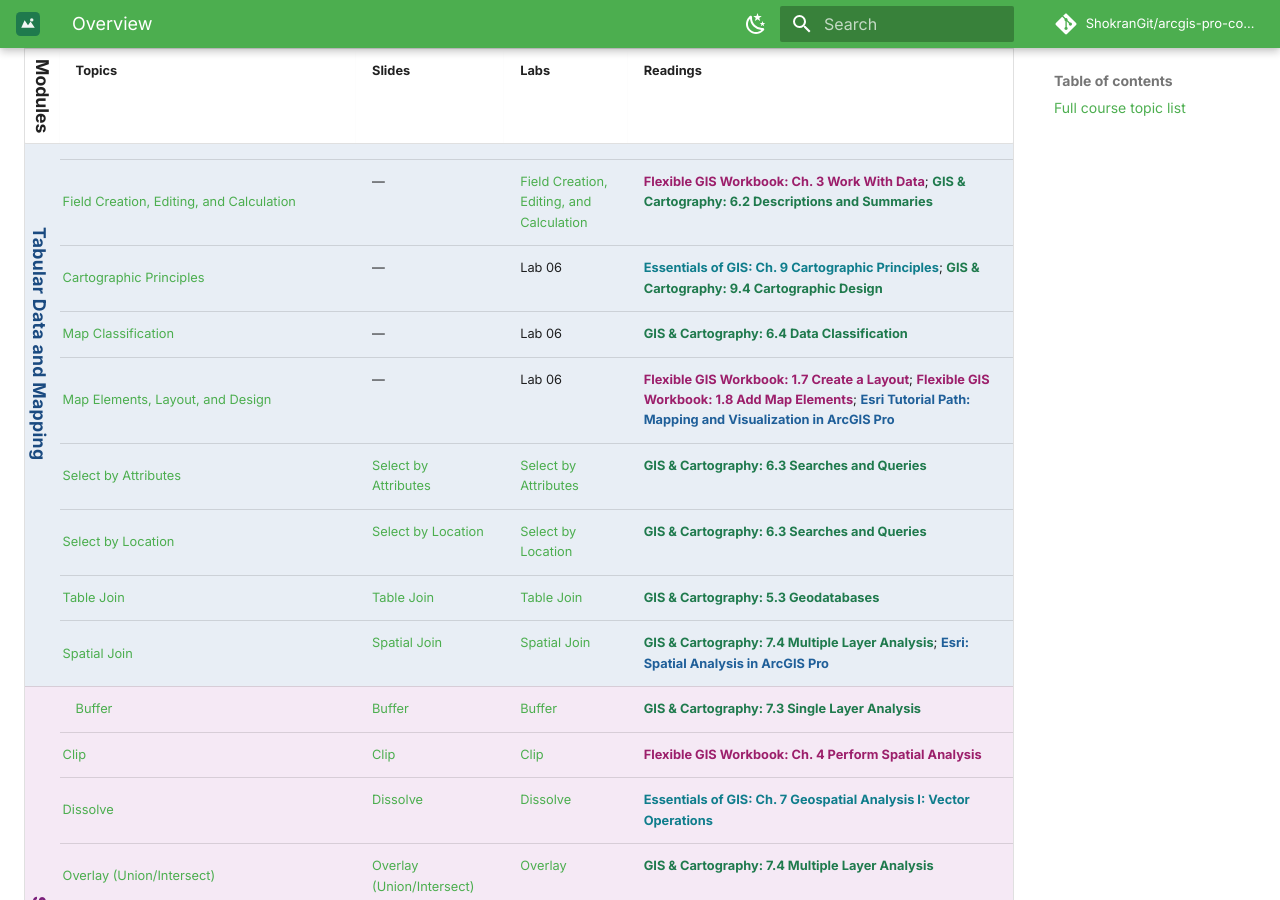
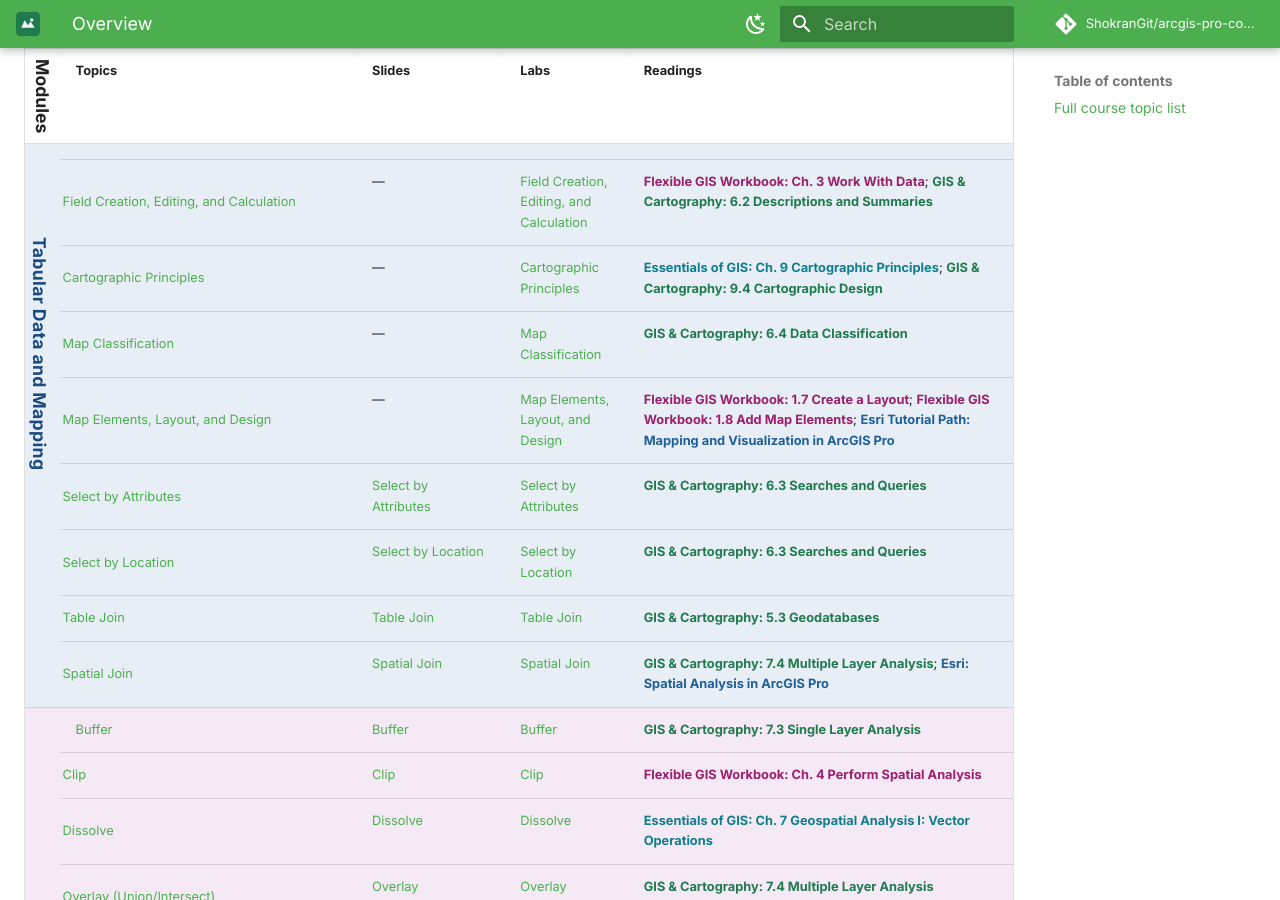
Before and after one commit to ShokranGit/arcgis-pro-course, an MkDocs documentation site: the page built from docs/lessons/index.md, in a window 1280 px wide and 900 px high, scrolled down 1431 px. Built offline with MkDocs 1.6.1 and Material for MkDocs 9.7.7, drawn with Linux system fonts in a browser that asks for light colours; comment, search, counter and statistics services are not loaded.

Commit message:
Link the three Lab 06 rows to the new lab in the lessons table

```diff
--- a/docs/lessons/index.md
+++ b/docs/lessons/index.md
@@ -23,9 +23,9 @@ A date-free, college-agnostic view of every topic in the course. This list isn't
 | <span id="attribute-table-and-field" class="module-badge module-tabular">Tabular Data and Mapping</span> | [Attribute Table and Field](../concepts/attribute-tables.md) | — | [Attribute Table and Field](../labs/attribute-table-and-field/) | [GIS & Cartography: 3.2 Data and Information](https://slcc.pressbooks.pub/maps/chapter/3-2/){: .src-cartography} |
 | <span class="module-badge module-tabular">Tabular Data and Mapping</span> | [CSV Table Management, and Import](03c-tabular-data-management.md) | — | [CSV Table Management, and Import](../labs/attribute-table-and-field/) | [Flexible GIS Workbook: 2.2 Create Point Features from a Table](https://mlpp.pressbooks.pub/flexiblegisworkbookpro/chapter/2-2-create-point-features-from-a-table/){: .src-workbook} |
 | <span class="module-badge module-tabular">Tabular Data and Mapping</span> | [Field Creation, Editing, and Calculation](03c-tabular-data-management.md) | — | [Field Creation, Editing, and Calculation](../labs/attribute-table-and-field/) | [Flexible GIS Workbook: Ch. 3 Work With Data](https://mlpp.pressbooks.pub/flexiblegisworkbookpro/part/work-with-data/){: .src-workbook}; [GIS & Cartography: 6.2 Descriptions and Summaries](https://slcc.pressbooks.pub/maps/chapter/6-2/){: .src-cartography} |
-| <span class="module-badge module-tabular">Tabular Data and Mapping</span> | [Cartographic Principles](04-symbology-map-design.md) | — | Lab 06 | [Essentials of GIS: Ch. 9 Cartographic Principles](https://saylordotorg.github.io/text_essentials-of-geographic-information-systems/s13-cartographic-principles.html){: .src-essentials}; [GIS & Cartography: 9.4 Cartographic Design](https://slcc.pressbooks.pub/maps/chapter/9-4/){: .src-cartography} |
-| <span class="module-badge module-tabular">Tabular Data and Mapping</span> | [Map Classification](04-symbology-map-design.md) | — | Lab 06 | [GIS & Cartography: 6.4 Data Classification](https://slcc.pressbooks.pub/maps/chapter/6-4/){: .src-cartography} |
-| <span class="module-badge module-tabular">Tabular Data and Mapping</span> | [Map Elements, Layout, and Design](04-symbology-map-design.md) | — | Lab 06 | [Flexible GIS Workbook: 1.7 Create a Layout](https://mlpp.pressbooks.pub/flexiblegisworkbookpro/chapter/1-7-create-a-layout/){: .src-workbook}; [Flexible GIS Workbook: 1.8 Add Map Elements](https://mlpp.pressbooks.pub/flexiblegisworkbookpro/chapter/1-8-add-map-elements/){: .src-workbook}; [Esri Tutorial Path: Mapping and Visualization in ArcGIS Pro](https://learn.arcgis.com/en/paths/mapping-and-visualization-in-arcgis-pro/){: .src-esri} |
+| <span id="data-classification-and-layout-design" class="module-badge module-tabular">Tabular Data and Mapping</span> | [Cartographic Principles](04-symbology-map-design.md) | — | [Cartographic Principles](../labs/data-classification-and-layout-design/) | [Essentials of GIS: Ch. 9 Cartographic Principles](https://saylordotorg.github.io/text_essentials-of-geographic-information-systems/s13-cartographic-principles.html){: .src-essentials}; [GIS & Cartography: 9.4 Cartographic Design](https://slcc.pressbooks.pub/maps/chapter/9-4/){: .src-cartography} |
+| <span class="module-badge module-tabular">Tabular Data and Mapping</span> | [Map Classification](04-symbology-map-design.md) | — | [Map Classification](../labs/data-classification-and-layout-design/) | [GIS & Cartography: 6.4 Data Classification](https://slcc.pressbooks.pub/maps/chapter/6-4/){: .src-cartography} |
+| <span class="module-badge module-tabular">Tabular Data and Mapping</span> | [Map Elements, Layout, and Design](04-symbology-map-design.md) | — | [Map Elements, Layout, and Design](../labs/data-classification-and-layout-design/) | [Flexible GIS Workbook: 1.7 Create a Layout](https://mlpp.pressbooks.pub/flexiblegisworkbookpro/chapter/1-7-create-a-layout/){: .src-workbook}; [Flexible GIS Workbook: 1.8 Add Map Elements](https://mlpp.pressbooks.pub/flexiblegisworkbookpro/chapter/1-8-add-map-elements/){: .src-workbook}; [Esri Tutorial Path: Mapping and Visualization in ArcGIS Pro](https://learn.arcgis.com/en/paths/mapping-and-visualization-in-arcgis-pro/){: .src-esri} |
 | <span id="select-by-attributes" class="module-badge module-tabular">Tabular Data and Mapping</span> | [Select by Attributes](03-selection-by-attribute.md) | [Select by Attributes](../slides/select-by-attributes.md) | [Select by Attributes](../labs/select-by-attributes/) | [GIS & Cartography: 6.3 Searches and Queries](https://slcc.pressbooks.pub/maps/chapter/6-3/){: .src-cartography} |
 | <span id="select-by-location" class="module-badge module-tabular">Tabular Data and Mapping</span> | [Select by Location](03b-selection-by-location.md) | [Select by Location](../slides/select-by-location.md) | [Select by Location](../labs/select-by-location/) | [GIS & Cartography: 6.3 Searches and Queries](https://slcc.pressbooks.pub/maps/chapter/6-3/){: .src-cartography} |
 | <span id="table-join" class="module-badge module-tabular">Tabular Data and Mapping</span> | [Table Join](../slides/table-join.md) | [Table Join](../slides/table-join.md) | [Table Join](../labs/table-join/) | [GIS & Cartography: 5.3 Geodatabases](https://slcc.pressbooks.pub/maps/chapter/5-3/){: .src-cartography} |
```
